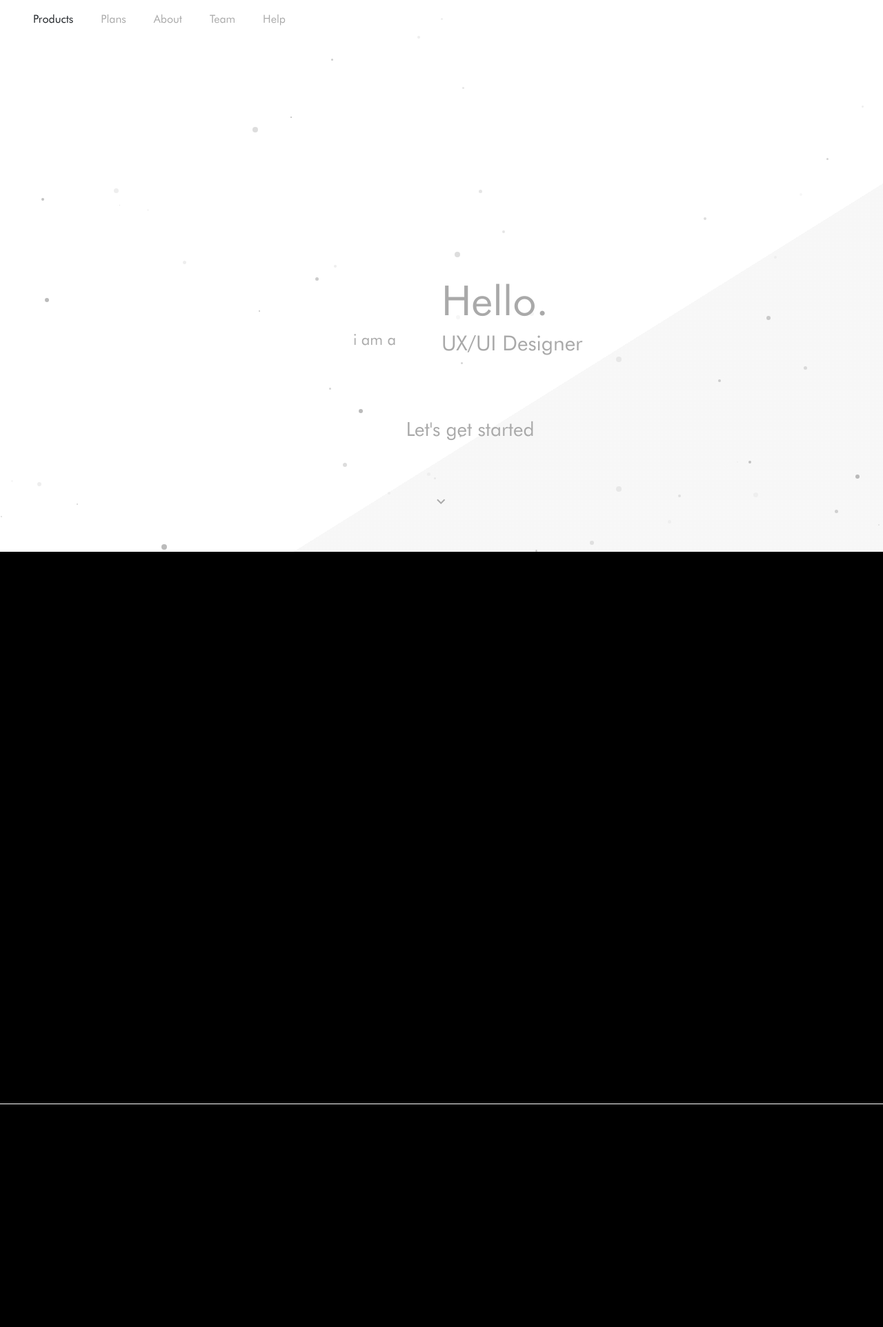
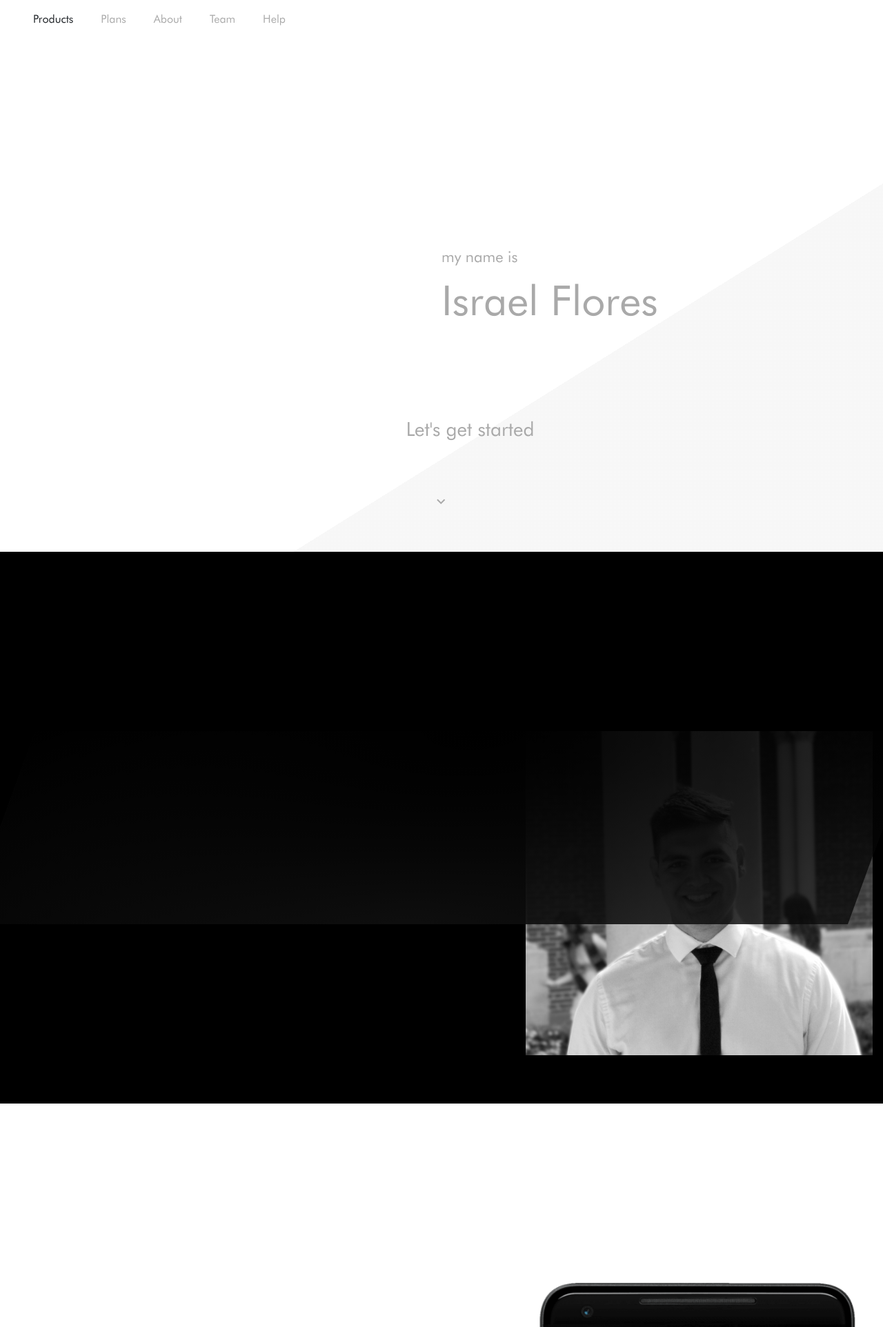
Before and after one commit to israel-fl/Portfolio, a Flask app: page / in a window 1280 px wide; the page is wider, and only the part inside the window is pictured. Shown: the top 1924 px of that part at 69% size. Before the commit the page ends 1601 px from the top of that part, so only its background shows below. Run offline with Flask 2, Linux system fonts and the light colour scheme; some libraries are stand-ins or nearby versions.

Commit message:
Add new sections

```diff
--- a/app/static/css/index.css
+++ b/app/static/css/index.css
@@ -12,10 +12,9 @@
     font-style: normal;
 }
 
-.main-header {
+.fullpage {
     height: 100vh;
     width: 100%;
-    margin-right: 0 !important;
 }
 
 .nav-item a {
@@ -85,10 +84,12 @@
     }
 }
 
-.section-2 {
+.section-black {
     background: #000;
-    height: 100vh;
-    width: 100%;
+}
+
+.section-white {
+    background: #FFFFFF;
 }
 
 .center-header {
@@ -99,7 +100,7 @@
 .center-header h1 {
     position: fixed;
     top: 50%;
-    z-index:  10;
+    z-index: 100;
     left: 50%;
     font-size: 60px;
 }
@@ -107,15 +108,48 @@
 .center-header h3 {
     position: fixed;
     top: 60%;
-    z-index:  10;
+    z-index: 10;
     left: 50%;
     font-size: 30px;
 }
 
 .center-header h4 {
     position: fixed;
-    top: 60%;
-    z-index:  10;
-    left: 40%;
+    top: 45%;
+    z-index: 100;
+    left: 50%;
     font-size: 22px;
 }
+
+/* Section 2 */
+.section-2-row {
+    height: 35vh;
+}
+
+.parallelogram {
+    position: absolute;
+    width: 100%;
+    height: 100%;
+    /*background: radial-gradient(rgba(255,255,255,0.5), rgba(0,0,0,0.5));*/
+    -webkit-transform: skew(-20deg);
+    -moz-transform: skew(-20deg);
+    -o-transform: skew(-20deg);
+    /* background: red; */
+    /* margin: 100px auto; */
+    /* float: left; */
+    z-index: 10;
+}
+
+.p-black {
+    background: radial-gradient(ellipse at top, rgb(0, 0, 0), #000000b3), radial-gradient(ellipse at bottom, rgba(95, 95, 95, 0.71), transparent);
+}
+
+.me {
+    height: 100%;
+    z-index: 0;
+}
+
+/* Section 3 */
+.p-white {
+    background: radial-gradient(ellipse at top, rgb(255, 255, 255), #000000b3), radial-gradient(ellipse at bottom, rgba(95, 95, 95, 0.71), transparent);
+}
--- a/app/static/js/particles.js
+++ b/app/static/js/particles.js
@@ -1,186 +1,186 @@
-var MathHelper = {
-	randomRange: function (min, max) {
-		return Math.floor(Math.random() * (max - min + 1)) + min;
-	}
-};
-
-var Particles = (function () {
-
-	var list = [];
-
-	var Particle = function (x, y, size, xSpeed, ySpeed, life, opacity) {
-
-		this.x = x;
-		this.y = y;
-		this.maxSize = size;
-		this.maxOpacity = opacity;
-		this.size = 1;
-		this.opacity = 0;
-		this.xSpeed = xSpeed || 1;
-		this.ySpeed = ySpeed || 1;
-		this.life = life;
-		this.element = document.createElement('div');
-
-		this.element.style.cssText =
-			'background-color:#AAA;position:absolute;' +
-			'opacity:' + this.opacity + ';' +
-			'width:' + this.size + 'px;' +
-			'height:' + this.size + 'px;' +
-			'border-radius:' + this.size + 'px;' +
-			'left:' + x + 'px;' +
-			'top:' + y + 'px;';
-	};
-
-	Particle.prototype = {
-
-		setOpacity: function (opacity) {
-
-			this.opacity = opacity;
-			this.element.style.opacity = opacity / 100;
-		},
-
-		setSize: function (size) {
-
-			this.size = size;
-			this.element.style.borderRadius = this.element.style.height = this.element.style.width = size + "px";
-		},
-
-		setX: function (x) {
-
-			this.x = x;
-			this.element.style.left = x + "px";
-		},
-
-		setY: function (y) {
-
-			this.y = y;
-			this.element.style.top = y + "px";
-		}
-	}
-
-	var createNew = function (x, y, size, xSpeed, ySpeed, life, opacity) {
-
-		var particle = new Particle(x, y, size, xSpeed, ySpeed, life, opacity);
-		list.push(particle);
-		return particle;
-	};
-
-	var animate = function () {
-
-		var i = list.length;
-
-		while (i--) {
-
-			var particle = list[i];
-
-			particle.life--;
-
-			// Animate in
-			if (particle.life > 0) {
-
-
-				if (particle.opacity < particle.maxOpacity) {
-
-					particle.setOpacity(particle.opacity + 10);
-				}
-
-				if (particle.size < particle.maxSize) {
-
-					particle.setSize(particle.size + 1);
-				}
-			}
-
-			// particle.setX(particle.x + particle.xSpeed);
-			particle.setY(particle.y + particle.ySpeed);
-
-			// Animate out
-			if (particle.life <= 0) {
-
-				particle.setSize(particle.size - 1);
-				particle.setOpacity(particle.opacity - 1);
-
-				if (particle.size <= 0) {
-
-					particle.element.parentNode.removeChild(particle.element);
-					list.splice(i, 1);
-				}
-			}
-		}
-	};
-
-	return {
-		createNew: createNew,
-		animate: animate
-	}
-
-})();
-
-var Stage = (function () {
-
-	var stage = document.getElementById('particles');
-
-	var addChild = function (thing) {
-
-		stage.appendChild(thing.element);
-	};
-
-	return {
-		addChild: addChild
-	};
-
-})();
-
-var Renderer = (function () {
-
-	var frameNumber = 0;
-
-	var render = function (callback, fps) {
-
-		fps = fps || 30;
-
-		if (frameNumber == fps * 100) frameNumber = 0;
-
-		callback();
-
-		frameNumber++;
-
-		setTimeout(function () {
-
-			render(callback);
-		}, 1000 / fps);
-	};
-
-	var getFrameNumber = function () {
-
-		return frameNumber;
-	};
-
-	return {
-		render: render,
-		getFrameNumber: getFrameNumber
-	};
-
-})();
-
-Renderer.render(function () {
-
-	var density = 1,
-		speed = 1;
-
-	while(density--) {
-
-		Stage.addChild(Particles.createNew(
-			Math.random() * window.innerWidth, // x
-			Math.random() * window.innerHeight, // y
-			MathHelper.randomRange(2, 8), // size
-			MathHelper.randomRange(-speed, speed), // xSpeed
-			MathHelper.randomRange(0, speed), // ySpeed
-            50,
-			// MathHelper.randomRange(10, 20), // life
-			MathHelper.randomRange(1, 80) // opacity
-		));
-	}
-
-	Particles.animate();
-
-}, 60);
+// var MathHelper = {
+// 	randomRange: function (min, max) {
+// 		return Math.floor(Math.random() * (max - min + 1)) + min;
+// 	}
+// };
+//
+// var Particles = (function () {
+//
+// 	var list = [];
+//
+// 	var Particle = function (x, y, size, xSpeed, ySpeed, life, opacity) {
+//
+// 		this.x = x;
+// 		this.y = y;
+// 		this.maxSize = size;
+// 		this.maxOpacity = opacity;
+// 		this.size = 1;
+// 		this.opacity = 0;
+// 		this.xSpeed = xSpeed || 1;
+// 		this.ySpeed = ySpeed || 1;
+// 		this.life = life;
+// 		this.element = document.createElement('div');
+//
+// 		this.element.style.cssText =
+// 			'background-color:#AAA;position:absolute;' +
+// 			'opacity:' + this.opacity + ';' +
+// 			'width:' + this.size + 'px;' +
+// 			'height:' + this.size + 'px;' +
+// 			'border-radius:' + this.size + 'px;' +
+// 			'left:' + x + 'px;' +
+// 			'top:' + y + 'px;';
+// 	};
+//
+// 	Particle.prototype = {
+//
+// 		setOpacity: function (opacity) {
+//
+// 			this.opacity = opacity;
+// 			this.element.style.opacity = opacity / 100;
+// 		},
+//
+// 		setSize: function (size) {
+//
+// 			this.size = size;
+// 			this.element.style.borderRadius = this.element.style.height = this.element.style.width = size + "px";
+// 		},
+//
+// 		setX: function (x) {
+//
+// 			this.x = x;
+// 			this.element.style.left = x + "px";
+// 		},
+//
+// 		setY: function (y) {
+//
+// 			this.y = y;
+// 			this.element.style.top = y + "px";
+// 		}
+// 	}
+//
+// 	var createNew = function (x, y, size, xSpeed, ySpeed, life, opacity) {
+//
+// 		var particle = new Particle(x, y, size, xSpeed, ySpeed, life, opacity);
+// 		list.push(particle);
+// 		return particle;
+// 	};
+//
+// 	var animate = function () {
+//
+// 		var i = list.length;
+//
+// 		while (i--) {
+//
+// 			var particle = list[i];
+//
+// 			particle.life--;
+//
+// 			// Animate in
+// 			if (particle.life > 0) {
+//
+//
+// 				if (particle.opacity < particle.maxOpacity) {
+//
+// 					particle.setOpacity(particle.opacity + 10);
+// 				}
+//
+// 				if (particle.size < particle.maxSize) {
+//
+// 					particle.setSize(particle.size + 1);
+// 				}
+// 			}
+//
+// 			// particle.setX(particle.x + particle.xSpeed);
+// 			particle.setY(particle.y + particle.ySpeed);
+//
+// 			// Animate out
+// 			if (particle.life <= 0) {
+//
+// 				particle.setSize(particle.size - 1);
+// 				particle.setOpacity(particle.opacity - 1);
+//
+// 				if (particle.size <= 0) {
+//
+// 					particle.element.parentNode.removeChild(particle.element);
+// 					list.splice(i, 1);
+// 				}
+// 			}
+// 		}
+// 	};
+//
+// 	return {
+// 		createNew: createNew,
+// 		animate: animate
+// 	}
+//
+// })();
+//
+// var Stage = (function () {
+//
+// 	var stage = document.getElementById('particles');
+//
+// 	var addChild = function (thing) {
+//
+// 		stage.appendChild(thing.element);
+// 	};
+//
+// 	return {
+// 		addChild: addChild
+// 	};
+//
+// })();
+//
+// var Renderer = (function () {
+//
+// 	var frameNumber = 0;
+//
+// 	var render = function (callback, fps) {
+//
+// 		fps = fps || 30;
+//
+// 		if (frameNumber == fps * 100) frameNumber = 0;
+//
+// 		callback();
+//
+// 		frameNumber++;
+//
+// 		setTimeout(function () {
+//
+// 			render(callback);
+// 		}, 1000 / fps);
+// 	};
+//
+// 	var getFrameNumber = function () {
+//
+// 		return frameNumber;
+// 	};
+//
+// 	return {
+// 		render: render,
+// 		getFrameNumber: getFrameNumber
+// 	};
+//
+// })();
+//
+// Renderer.render(function () {
+//
+// 	var density = 1,
+// 		speed = 1;
+//
+// 	while(density--) {
+//
+// 		Stage.addChild(Particles.createNew(
+// 			Math.random() * window.innerWidth, // x
+// 			Math.random() * window.innerHeight, // y
+// 			MathHelper.randomRange(2, 8), // size
+// 			MathHelper.randomRange(-speed, speed), // xSpeed
+// 			MathHelper.randomRange(0, speed), // ySpeed
+//             50,
+// 			// MathHelper.randomRange(10, 20), // life
+// 			MathHelper.randomRange(1, 80) // opacity
+// 		));
+// 	}
+//
+// 	Particles.animate();
+//
+// }, 60);
--- a/app/templates/index.html
+++ b/app/templates/index.html
@@ -65,7 +65,7 @@
     </div>
 
 
-    <div class="main-header">
+    <div class="fullpage">
         <div class="container-fluid h-100">
             <div class="row section"></div>
             <div class="row section"></div>
@@ -77,23 +77,82 @@
             </div>
         </div>
 
-        <div class="section-2">
+        <div class="section-black fullpage">
             <div class="center-header">
-                <h1 class="text-gray">Hello.</h1>
-                <h4 class="text-gray">i am a</h4><h3 class="text-gray">UX/UI Designer</h3>
-            </div>
-            <div class="container-fluid">
-                <div class="row justify-content-center">
-                    <div class="col-sm-5">
-
-                    </div>
-                    <div class="col-sm-5">
-
+                <h1 class="text-gray">Israel Flores</h1>
+                <h4 class="text-gray">my name is</h4>
+                <div class="container-fluid h-100">
+                    <div class="row h-100">
+                        <div class="col-sm-12 my-auto section-2-row">
+                            <div class="row h-100 justify-content-between">
+                                <div class="col-sm-5">
+                                </div>
+                                <div class="col-sm-5">
+                                    <img class="img-fluid me"
+                                         src="{{ url_for('static', filename='images/israel_headshot.jpg')|autoversion }}">
+                                </div>
+                                <div class="parallelogram p-black"></div>
+                            </div>
+                        </div>
                     </div>
                 </div>
             </div>
+        </div>
 
+        <div class="section-white fullpage">
+            <div class="center-header">
+                <div class="container-fluid h-100">
+                    <div class="row h-100">
+                        <div class="col-sm-12 my-auto section-2-row">
+                            <div class="row h-100 justify-content-between">
+                                <div class="col-sm-5 text-center my-auto">
+                                    <ul>
+                                        <li>DevOps</li>
+                                        <li>Backend</li>
+                                        <li>Frontend</li>
+                                        <li>Mobile</li>
+                                        <li>Web</li>
+                                        <li><i class="material-icons">done</i>All of the above</li>
+                                    </ul>
+                                </div>
+                                <div class="col-sm-5">
+                                    <img class="img-fluid me"
+                                         src="{{ url_for('static', filename='images/driving_history.png')|autoversion }}">
+                                </div>
+                            </div>
+                        </div>
+                    </div>
+                </div>
+            </div>
         </div>
+
+        <div class="section-black fullpage">
+            <div class="center-header">
+                <div class="container-fluid h-100">
+                    <div class="row h-100">
+                        <div class="col-sm-12 my-auto section-2-row">
+                            <div class="row h-100 justify-content-between">
+                                <div class="col-sm-5 text-center my-auto">
+                                    <ul>
+                                        <li>DevOps</li>
+                                        <li>Backend</li>
+                                        <li>Frontend</li>
+                                        <li>Mobile</li>
+                                        <li>Web</li>
+                                        <li><i class="material-icons">done</i>All of the above</li>
+                                    </ul>
+                                </div>
+                                <div class="col-sm-5">
+                                    <img class="img-fluid me"
+                                         src="{{ url_for('static', filename='images/driving_history.png')|autoversion }}">
+                                </div>
+                            </div>
+                        </div>
+                    </div>
+                </div>
+            </div>
+        </div>
+    </div>
     </body>
 {% endblock %}
 <!-- End of body block -->
```
